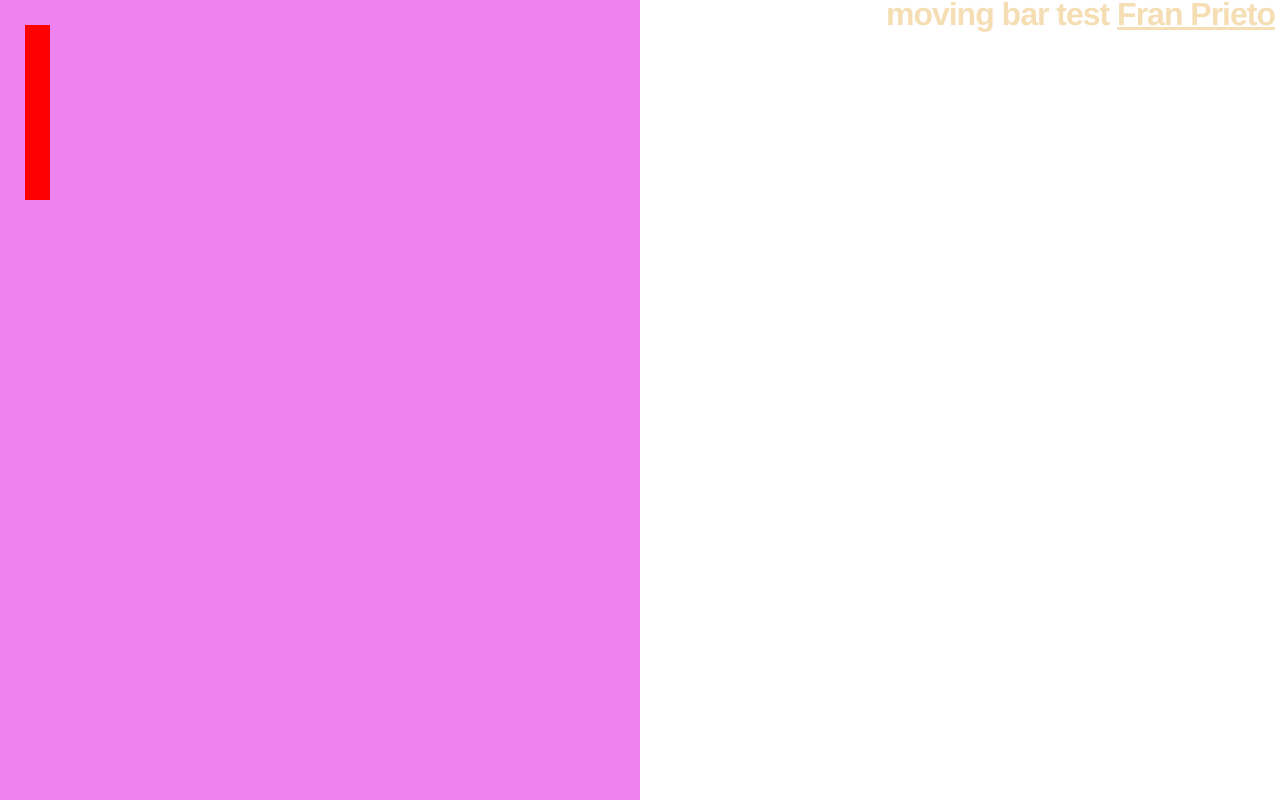
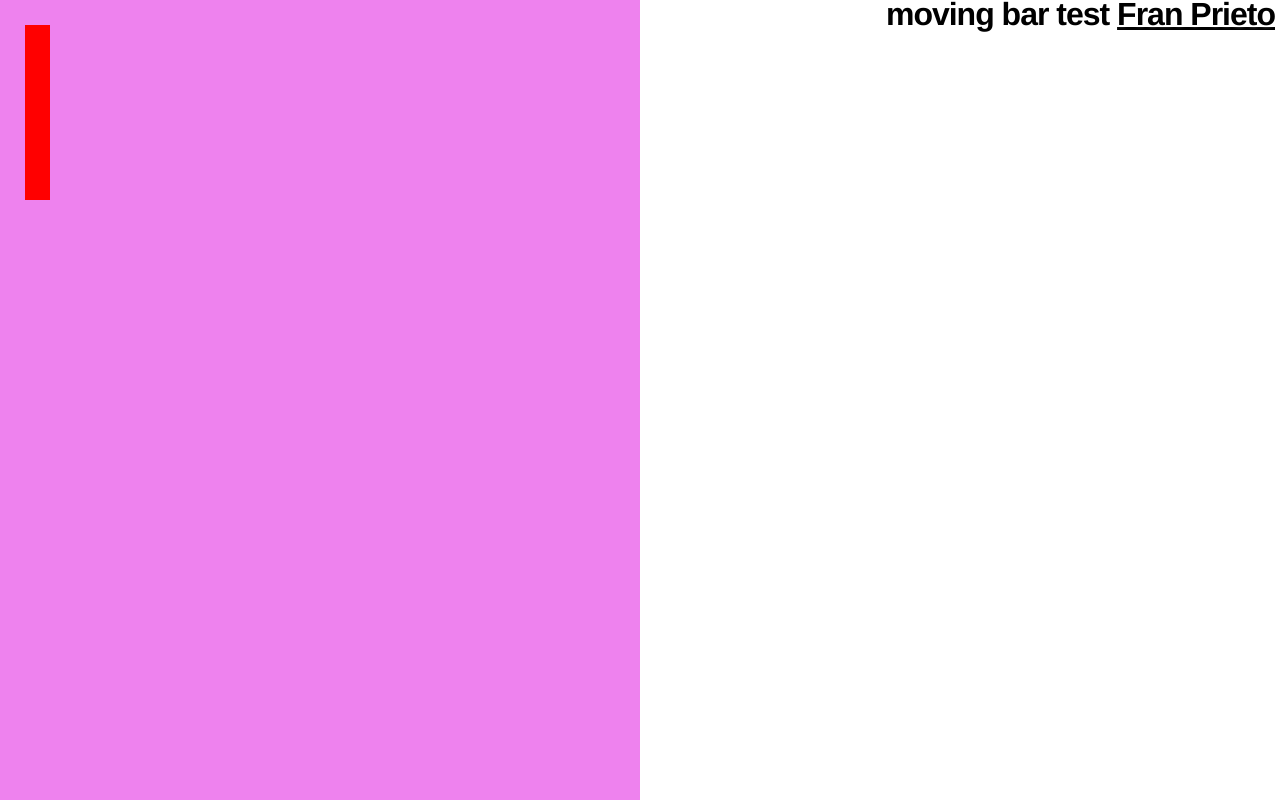
Before and after one commit to Franweb79/bar.control-test, a plain HTML site: page index.html in a window 1280 px wide. Drawn offline with nearby package versions, Linux system fonts and the light colour scheme.

Commit message:
changed color of link to linkedin

```diff
--- a/css/styles.css
+++ b/css/styles.css
@@ -21,7 +21,7 @@ html, body {
     top: -4px;
     right: 5px;
 
-    color: wheat;
+    color: #000;
     text-shadow: 0 0 4px white;
   }
 
@@ -32,7 +32,7 @@ html, body {
     top: -4px;
     right: 5px;
     /*position absolute deleted for links, otherwise collpases*/
-    color: wheat;
+    color: #000;
     text-shadow: 0 0 4px white;
   }
 
```
